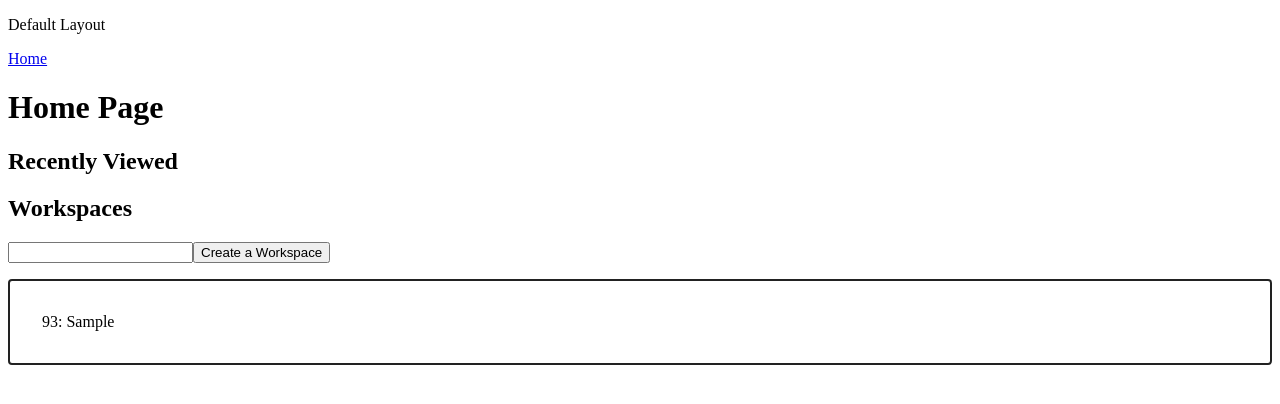
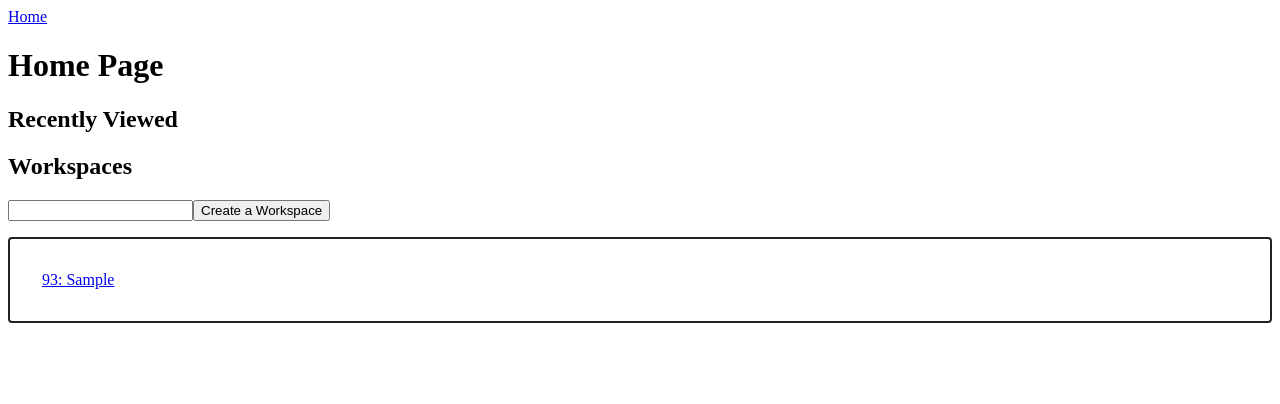
Before and after one commit to bencodezen/nuxt-3-trello-mvp, a Nuxt app: page / in a window 1280 px wide. Both pictures are taken after typing "Sample" into the empty fields and a click on the button "Create a Workspace". Shown: the top 404 px of the page. Built offline with nearby package versions, Linux system fonts and the light colour scheme.

Commit message:
feature: add ability to open workspace pages

```diff
--- a/layouts/default.vue
+++ b/layouts/default.vue
@@ -4,7 +4,6 @@
 
 <template>
   <div>
-    <p>Default Layout</p>
     <nav>
       <nuxt-link to="/">Home</nuxt-link>
     </nav>
--- a/pages/index.vue
+++ b/pages/index.vue
@@ -1,13 +1,8 @@
-<script lang="ts" setup>
+<script setup>
 import { ref } from 'vue'
-
-interface Workspace {
-  id: Number
-  name: String
-}
+import { workspaceList } from '../store/global.js'
 
 const newWorkspaceName = ref('')
-const workspaceList = ref<Workspace[]>([])
 const createWorkspace = () => {
   const randomId = Math.floor(Math.random() * 100)
 
@@ -21,6 +16,7 @@
 </script>
 
 <template>
+  <div>
     <h1>Home Page</h1>
     <h2>Recently Viewed</h2>
     <h2>Workspaces</h2>
@@ -36,9 +32,12 @@
         :key="workspace.id"
         class="workspace-card"
       >
-      {{ workspace.id }}: {{ workspace.name }}
+        <nuxt-link :to="`/workspace/${workspace.id}`"
+          >{{ workspace.id }}: {{ workspace.name }}</nuxt-link
+        >
       </li>
     </ul>
+  </div>
 </template>
 
 <style>
--- /dev/null
+++ b/pages/workspace/[id].vue
@@ -0,0 +1,27 @@
+<script>
+import { workspaceList } from '../../store/global.js'
+
+export default {
+  setup() {
+    return {
+      workspaceList
+    }
+  },
+  data: () => ({
+    workspaceName: ''
+  }),
+  mounted() {
+    this.workspaceName = this.workspaceList.find(
+      workspace => workspace.id === Number(this.$route.params.id)
+    ).name
+  }
+}
+</script>
+
+<template>
+  <div>
+    <h1>{{ workspaceName }} Workspace (#{{ $route.params.id }})</h1>
+  </div>
+</template>
+
+<style></style>
--- /dev/null
+++ b/store/global.js
@@ -0,0 +1,3 @@
+import { ref } from 'vue'
+
+export const workspaceList = ref([])
```
Lines whose indentation alone changed are shown as unchanged.
